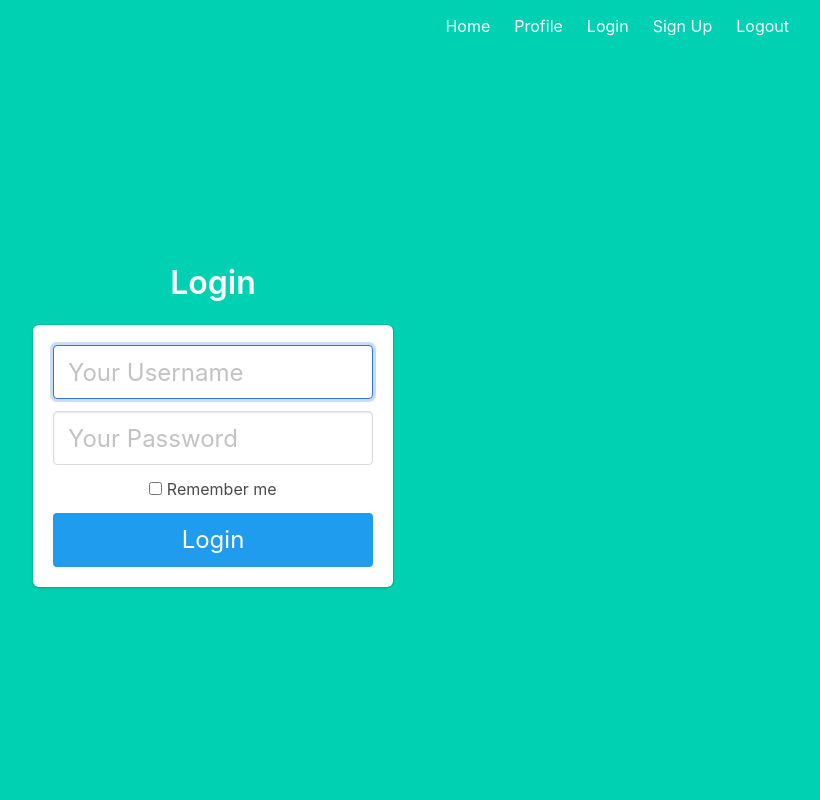
After one commit to hulto/CSEC380-Team4, a Python web app: template app/templates/login.html in a window 1280 px wide. The commit adds this page. Shown: the whole page, without its empty margins (427-1247 px from the left). Run offline with Jinja, Linux system fonts and the light colour scheme; the template is opened without the code that fills it, so the values that code supplies are empty.

Commit message:
added html pages and some auth stuff

```diff
--- /dev/null
+++ b/app/templates/base.html
@@ -0,0 +1,53 @@
+<!-- templates/base.html -->
+
+<!DOCTYPE html>
+<html>
+
+<head>
+    <meta charset="utf-8">
+    <meta http-equiv="X-UA-Compatible" content="IE=edge">
+    <meta name="viewport" content="width=device-width, initial-scale=1">
+    <title>Flask Auth Example</title>
+    <link rel="stylesheet" href="https://cdnjs.cloudflare.com/ajax/libs/bulma/0.7.2/css/bulma.min.css" />
+</head>
+
+<body>
+    <section class="hero is-primary is-fullheight">
+
+        <div class="hero-head">
+            <nav class="navbar">
+                <div class="container">
+
+                    <div id="navbarMenuHeroA" class="navbar-menu">
+                        <div class="navbar-end">
+                            <a href="{{ url_for('main.index') }}" class="navbar-item">
+                                Home
+                            </a>
+                            <a href="{{ url_for('main.profile') }}" class="navbar-item">
+                                Profile
+                            </a>
+                            <a href="{{ url_for('auth.login') }}" class="navbar-item">
+                                Login
+                            </a>
+                            <a href="{{ url_for('auth.signup') }}" class="navbar-item">
+                                Sign Up
+                            </a>
+                            <a href="{{ url_for('auth.logout') }}" class="navbar-item">
+                                Logout
+                            </a>
+                        </div>
+                    </div>
+                </div>
+            </nav>
+        </div>
+
+        <div class="hero-body">
+            <div class="container has-text-centered">
+               {% block content %}
+               {% endblock %}
+            </div>
+        </div>
+    </section>
+</body>
+
+</html>
--- /dev/null
+++ b/app/templates/login.html
@@ -0,0 +1,38 @@
+<!-- templates/login.html -->
+
+{% extends "base.html" %}
+
+{% block content %}
+<div class="column is-4 is-offset-4">
+    <h3 class="title">Login</h3>
+    <div class="box">
+        {% with messages = get_flashed_messages() %}
+        {% if messages %}
+        <div class="notification is-danger">
+            {{ messages[0] }}
+        </div>
+        {% endif %}
+        {% endwith %}
+        <form method="POST" action="/login">
+            <div class="field">
+                <div class="control">
+                    <input class="input is-large" type="text" name="username" placeholder="Your Username" autofocus="">
+                </div>
+            </div>
+
+            <div class="field">
+                <div class="control">
+                    <input class="input is-large" type="password" name="password" placeholder="Your Password">
+                </div>
+            </div>
+            <div class="field">
+                <label class="checkbox">
+                    <input type="checkbox">
+                    Remember me
+                </label>
+            </div>
+            <button class="button is-block is-info is-large is-fullwidth">Login</button>
+        </form>
+    </div>
+</div>
+{% endblock %}
--- a/requirements.txt
+++ b/requirements.txt
@@ -1,3 +1,5 @@
 pytest==5.1.2
 requests
 flask
+flask-sqlalchemy
+flask-login
```
Also changed, not shown: app/auth.py (added, +42 -0 lines), app/main.py (added, +18 -0 lines), app/routes.py (deleted, +0 -9 lines), app/templates/index.html (+12 -9 lines), app/templates/profile.html (added, +9 -0 lines), app/templates/signup.html (added, +26 -0 lines), app/models.py (added).
